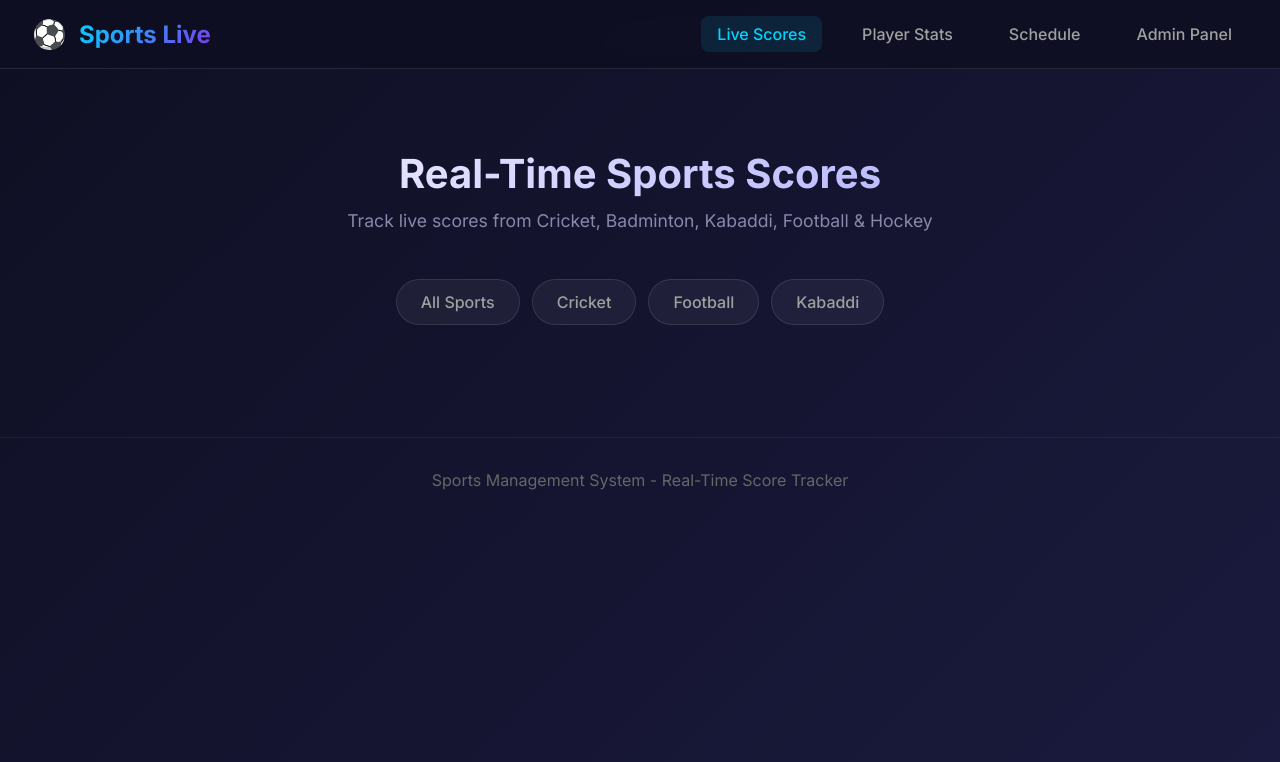
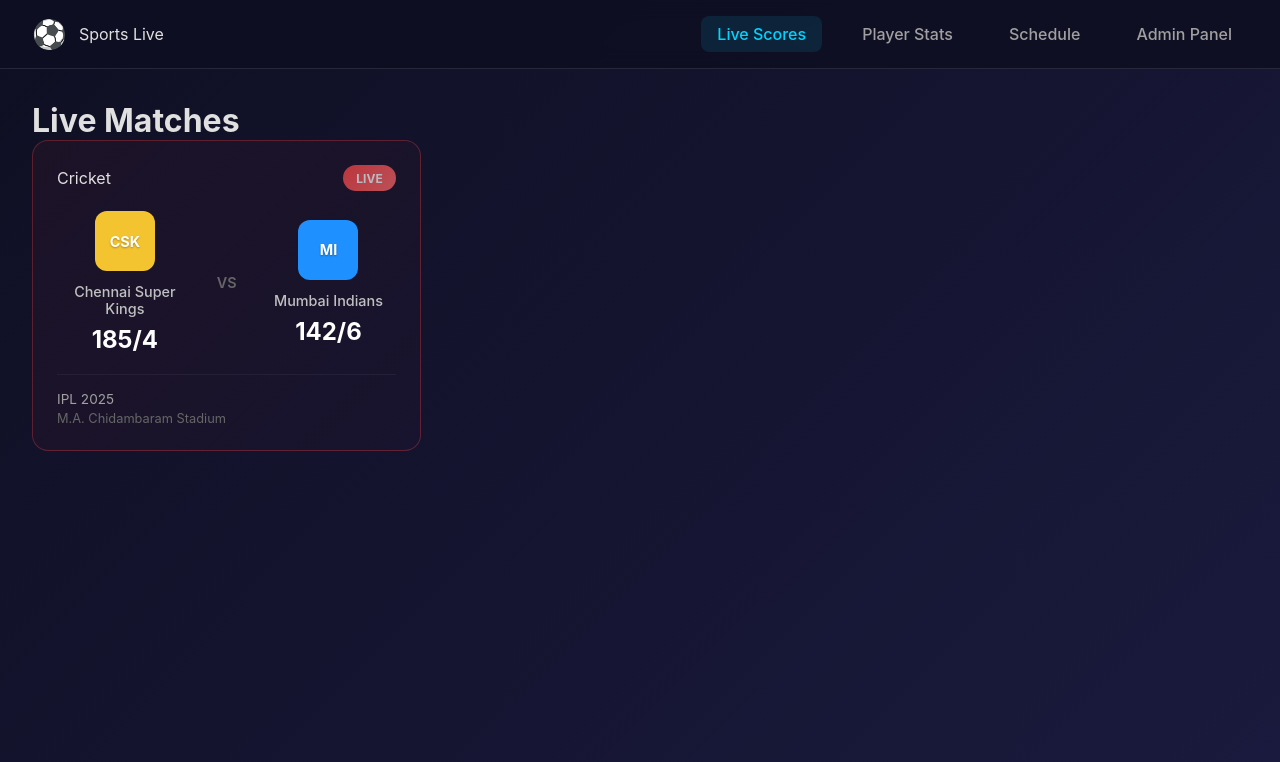
Before and after one commit to Geethasree1326/my-sport-project, a Flask app: page / in a window 1280 px wide. Shown: the top 762 px of the page. Run offline with Flask 3, Linux system fonts and the light colour scheme.

Commit message:
Refactor index.html for live scores page
Updated the navigation and main content structure for live scores display.

```diff
--- a/templates/index.html
+++ b/templates/index.html
@@ -2,19 +2,13 @@
 <html lang="en">
 <head>
     <meta charset="UTF-8">
-    <meta name="viewport" content="width=device-width, initial-scale=1.0">
-    <meta http-equiv="Cache-Control" content="no-cache, no-store, must-revalidate">
-    <title>Sports Management System - Live Scores</title>
+    <title>Live Scores</title>
     <link rel="stylesheet" href="{{ url_for('static', filename='style.css') }}">
-    <link href="https://fonts.googleapis.com/css2?family=Inter:wght@400;500;600;700&display=swap" rel="stylesheet">
 </head>
 <body>
 <nav class="navbar">
     <div class="nav-container">
-            <div class="logo">
-                <span class="logo-icon">&#9917;</span>
-                <span class="logo-text">Sports Live</span>
-            </div>
+        <div class="logo"><span class="logo-icon">&#9917;</span>Sports Live</div>
         <div class="nav-links">
             <a href="/" class="nav-link active">Live Scores</a>
             <a href="/players" class="nav-link">Player Stats</a>
@@ -25,28 +19,13 @@
 </nav>
 
 <main class="main-content">
-        <div class="hero-section">
-            <h1>Real-Time Sports Scores</h1>
-            <p>Track live scores from Cricket, Badminton, Kabaddi, Football & Hockey</p>
-        </div>
-
-        <div class="sport-filters">
-            <a href="?sport=all" class="filter-btn {% if selected_sport == 'all' %}active{% endif %}">All Sports</a>
-            {% for sport in sports %}
-            <a href="?sport={{ sport.name }}" class="filter-btn {% if selected_sport == sport.name %}active{% endif %}">{{ sport.name }}</a>
-            {% endfor %}
-        </div>
-
-        {% if live_matches %}
-        <section class="matches-section live-section">
-            <div class="section-header">
-                <h2><span class="live-indicator"></span> Live Matches</h2>
-            </div>
-            <div class="matches-grid" id="live-matches">
-                {% for match in live_matches %}
-                <div class="match-card live" data-match-id="{{ match.id }}">
+    <h1>Live Matches</h1>
+    {% if matches %}
+    <div class="matches-grid">
+        {% for match in matches %}
+        <div class="match-card live">
             <div class="match-header">
-                        <span class="sport-badge">{{ match.sport.name }}</span>
+                <span>{{ match.sport.name }}</span>
                 <span class="live-badge">LIVE</span>
             </div>
             <div class="teams-container">
@@ -63,102 +42,15 @@
                 </div>
             </div>
             <div class="match-footer">
-                        <div class="match-details">{{ match.match_details or '' }}</div>
-                        <div class="match-venue">{{ match.venue or '' }}</div>
+                <div class="match-details">{{ match.tournament or match.match_details }}</div>
+                <div class="match-venue">{{ match.venue }}</div>
             </div>
         </div>
         {% endfor %}
     </div>
-        </section>
-        {% endif %}
-
-        {% if upcoming_matches %}
-        <section class="matches-section">
-            <div class="section-header"><h2>Upcoming Matches</h2></div>
-            <div class="matches-grid">
-                {% for match in upcoming_matches %}
-                <div class="match-card upcoming">
-                    <div class="match-header">
-                        <span class="sport-badge">{{ match.sport.name }}</span>
-                        <span class="status-badge upcoming">Upcoming</span>
-                    </div>
-                    <div class="teams-container">
-                        <div class="team">
-                            <div class="team-logo" style="background-color: {{ match.team1.logo_color }}">{{ match.team1.short_name }}</div>
-                            <div class="team-name">{{ match.team1.name }}</div>
-                        </div>
-                        <div class="vs-divider">VS</div>
-                        <div class="team">
-                            <div class="team-logo" style="background-color: {{ match.team2.logo_color }}">{{ match.team2.short_name }}</div>
-                            <div class="team-name">{{ match.team2.name }}</div>
-                        </div>
-                    </div>
-                    <div class="match-footer">
-                        <div class="match-details">{{ match.match_details or '' }}</div>
-                        <div class="match-venue">{{ match.venue or '' }}</div>
-                    </div>
-                </div>
-                {% endfor %}
-            </div>
-        </section>
-        {% endif %}
-
-        {% if recent_matches %}
-        <section class="matches-section">
-            <div class="section-header"><h2>Recent Results</h2></div>
-            <div class="matches-grid">
-                {% for match in recent_matches %}
-                <div class="match-card completed">
-                    <div class="match-header">
-                        <span class="sport-badge">{{ match.sport.name }}</span>
-                        <span class="status-badge completed">Completed</span>
-                    </div>
-                    <div class="teams-container">
-                        <div class="team">
-                            <div class="team-logo" style="background-color: {{ match.team1.logo_color }}">{{ match.team1.short_name }}</div>
-                            <div class="team-name">{{ match.team1.name }}</div>
-                            <div class="team-score">{{ match.team1_score }}</div>
-                        </div>
-                        <div class="vs-divider">VS</div>
-                        <div class="team">
-                            <div class="team-logo" style="background-color: {{ match.team2.logo_color }}">{{ match.team2.short_name }}</div>
-                            <div class="team-name">{{ match.team2.name }}</div>
-                            <div class="team-score">{{ match.team2_score }}</div>
-                        </div>
-                    </div>
-                    <div class="match-footer">
-                        <div class="match-details">{{ match.match_details or '' }}</div>
-                        <div class="match-venue">{{ match.venue or '' }}</div>
-                    </div>
-                </div>
-                {% endfor %}
-            </div>
-        </section>
+    {% else %}
+    <p>No live matches currently.</p>
     {% endif %}
 </main>
-
-    <footer class="footer">
-        <p>Sports Management System - Real-Time Score Tracker</p>
-    </footer>
-
-    <script>
-        function refreshLiveScores() {
-            fetch('/api/live-scores')
-                .then(response => response.json())
-                .then(matches => {
-                    matches.forEach(match => {
-                        const card = document.querySelector(`[data-match-id="${match.id}"]`);
-                        if (card) {
-                            const scores = card.querySelectorAll('.team-score');
-                            if (scores[0]) scores[0].textContent = match.team1_score;
-                            if (scores[1]) scores[1].textContent = match.team2_score;
-                            const details = card.querySelector('.match-details');
-                            if (details) details.textContent = match.match_details || '';
-                        }
-                    });
-                }).catch(err => console.log(err));
-        }
-        setInterval(refreshLiveScores, 10000);
-    </script>
 </body>
 </html>
```
Lines whose indentation alone changed are shown as unchanged.
